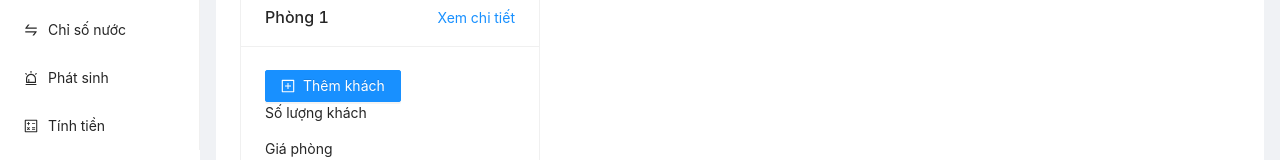
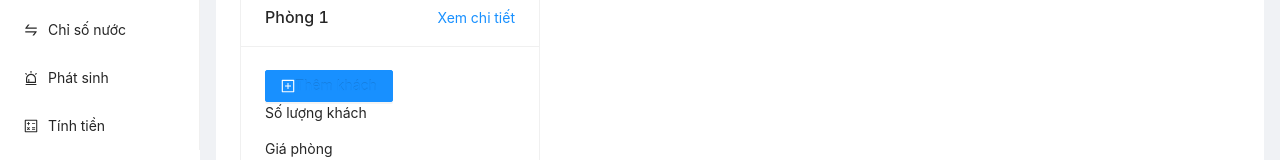
Before and after one commit to tung910/quan-ly-nha-tro-fe, a React (Vite) app: page /motel-room in a window 1280 px wide. Shown: the part 250-410 px from the top of the page. Built offline with nearby package versions, Linux system fonts and the light colour scheme; data requests are answered from the project's data file.

Commit message:
refactor

```diff
--- a/package.json
+++ b/package.json
@@ -6,6 +6,7 @@
     "scripts": {
         "dev": "vite",
         "build": "tsc && vite build",
+        "db": "json-server --watch db.json --port 3001",
         "preview": "vite preview",
         "lint": "eslint . --ext ts --ext tsx --ext js",
         "check:types": "tsc --pretty --noEmit",
--- a/src/pages/customer/index.tsx
+++ b/src/pages/customer/index.tsx
@@ -3,7 +3,7 @@ import ServiceCustomer from '~/modules/service-customer/ServiceCustomer';
 import FormCreate from '~/modules/customer/CreateCustomer';
 const { TabPane } = Tabs;
 
-const CustomerRedirect = () => {
+const Customer = () => {
     return (
         <div>
             <Tabs>
@@ -18,4 +18,4 @@ const CustomerRedirect = () => {
     );
 };
 
-export default CustomerRedirect;
+export default Customer;
--- a/src/pages/motel/index.tsx
+++ b/src/pages/motel/index.tsx
@@ -1,20 +1,16 @@
-/* eslint-disable no-console */
-/* eslint-disable @typescript-eslint/no-unused-vars */
-import React, { useEffect, useState } from 'react';
-
+import { useEffect, useState } from 'react';
 import { Tabs, Card, Button, Row, Col } from 'antd';
+import classNames from 'classnames/bind';
+import { Link } from 'react-router-dom';
 import {
     EditOutlined,
-    EllipsisOutlined,
-    SettingOutlined,
     PlusSquareOutlined,
-    CloseSquareOutlined,
     DeleteOutlined,
 } from '@ant-design/icons';
 import { getAllMotel, removeMotel } from '~/api/Motel';
 import { MotelType } from '~/types/Model';
 import styles from './Motel.module.scss';
-import classNames from 'classnames/bind';
+
 const cx = classNames.bind(styles);
 
 const Motel = () => {
@@ -84,7 +80,9 @@ const Motel = () => {
                                             type='primary'
                                             icon={<PlusSquareOutlined />}
                                         >
-                                            Thêm khách
+                                            <Link to='/customer/create'>
+                                                Thêm khách
+                                            </Link>
                                         </Button>
                                     </Col>
                                     <p>Số lượng khách</p>
```
